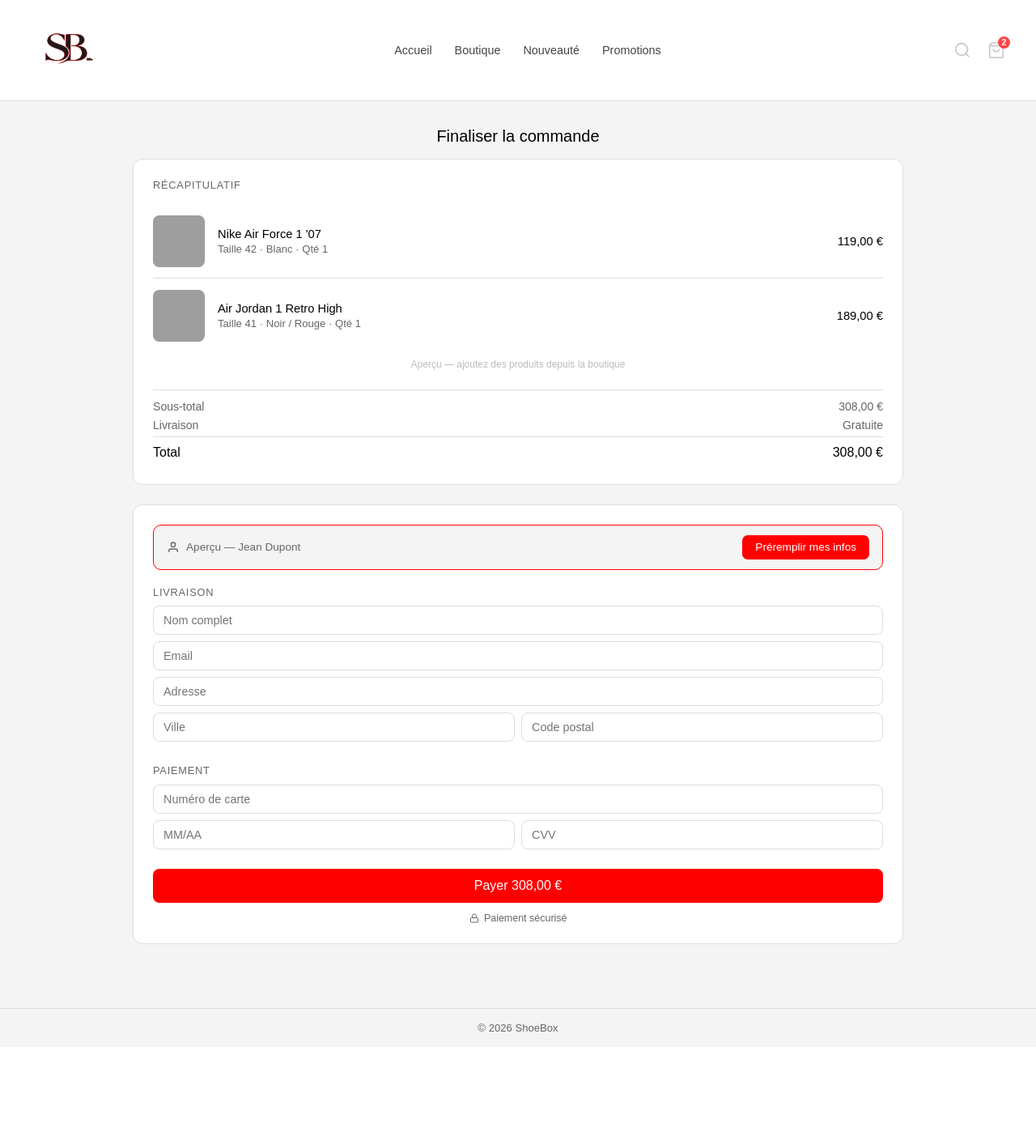
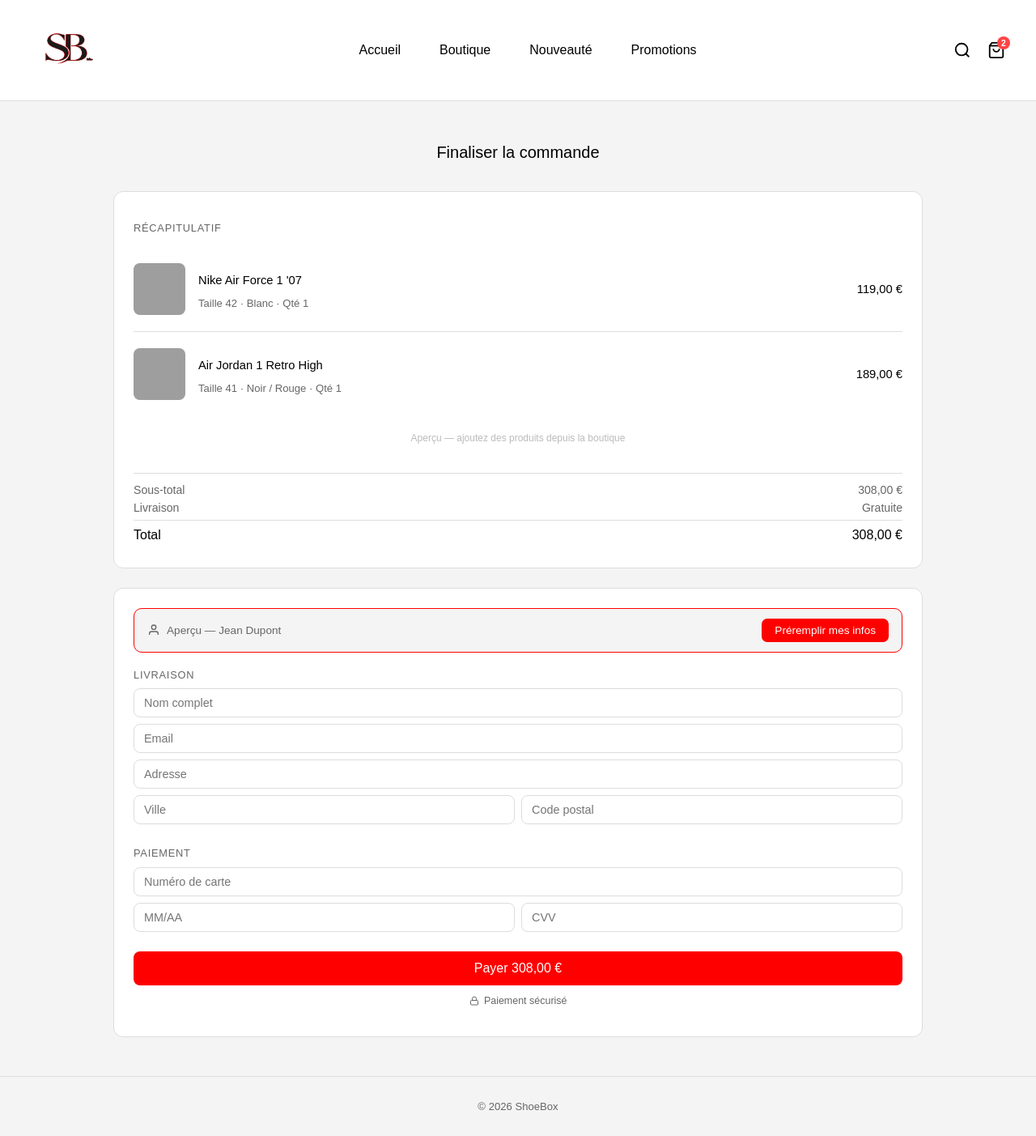
Before and after one commit to NSDKING/APPweb, a PHP site: page /pages/checkout/commande.html in a window 1280 px wide. Shown: the whole page at 81% size. Before the commit the page ends 1274 px from the top, so only its background shows below. Run offline with PHP 8.4, Linux system fonts and the light colour scheme; grey boxes are pictures that could not be loaded.

Commit message:
Petit changement commande

```diff
--- a/frontend/assets/css/commande.css
+++ b/frontend/assets/css/commande.css
@@ -1,12 +1,3 @@
-/* =============================================
-   RESET
-   ============================================= */
-* {
-    margin: 0;
-    padding: 0;
-    box-sizing: border-box;
-}
-
 body {
     font-family: Arial, sans-serif;
     background: #f4f4f4;
@@ -22,75 +13,6 @@ body {
     padding: .75rem 2rem;
     background: #fff;
     border-bottom: 1px solid #ddd;
-}
-
-.navbar__logo {}
-
-.navbar__links {
-    display: flex;
-    gap: .25rem;
-    list-style: none;
-    padding: 0;
-}
-
-.navbar__links a {
-    color: #444;
-    text-decoration: none;
-    padding: .4rem .75rem;
-    border-radius: 6px;
-    font-size: .9rem;
-    transition: background-color 0.2s ease;
-}
-
-.navbar__links a:hover {
-    background-color: #ddd;
-}
-
-.navbar__links a.active {
-    color: #f00;
-    font-weight: 500;
-}
-
-.navbar__actions {
-    display: flex;
-    gap: .5rem;
-}
-
-.navbar__icon-btn {
-    background: none;
-    border: none;
-    color: #ccc;
-    padding: 6px;
-    border-radius: 6px;
-    display: flex;
-    align-items: center;
-    justify-content: center;
-    cursor: pointer;
-    transition: background-color 0.2s ease;
-}
-
-.navbar__icon-btn:hover {
-    background-color: #ddd;
-}
-
-.navbar__icon-btn--cart {
-    position: relative;
-}
-
-.navbar__cart-count {
-    position: absolute;
-    top: 0;
-    right: 0;
-    background: #f44;
-    color: #fff;
-    font-size: .65rem;
-    font-weight: 700;
-    width: 15px;
-    height: 15px;
-    border-radius: 50%;
-    display: flex;
-    align-items: center;
-    justify-content: center;
 }
 
 /* =============================================
@@ -243,6 +165,7 @@ body {
     font-size: .9rem;
     outline: none;
     transition: border-color 0.2s;
+    box-sizing: border-box;
 }
 
 .commande-formulaire input[type="text"]:focus {
@@ -308,10 +231,8 @@ footer {
 /* =============================================
    RESPONSIVE
    ============================================= */
-@media (max-width: 850px) {
-    .commande-container {
-        grid-template-columns: 1fr;
-    }
+@media (max-width: 800px) {
+
 
     .navbar__links {
         display: none;
--- a/frontend/pages/checkout/commande.html
+++ b/frontend/pages/checkout/commande.html
@@ -50,7 +50,7 @@
 
         <div class="commande-container">
 
-            <!-- Colonne gauche : récapitulatif (rempli par commande.js) -->
+            <!-- Colonne haut : récapitulatif (rempli par commande.js) -->
             <div class="card">
                 <p class="card-title">Récapitulatif</p>
 
@@ -75,7 +75,7 @@
                 </div>
             </div>
 
-            <!-- Colonne droite : formulaire livraison + paiement -->
+            <!-- Colonne bas : formulaire livraison + paiement -->
             <div class="card commande-formulaire">
 
                 <!-- Bandeau de préremplissage (visible uniquement si connecté) -->
```
